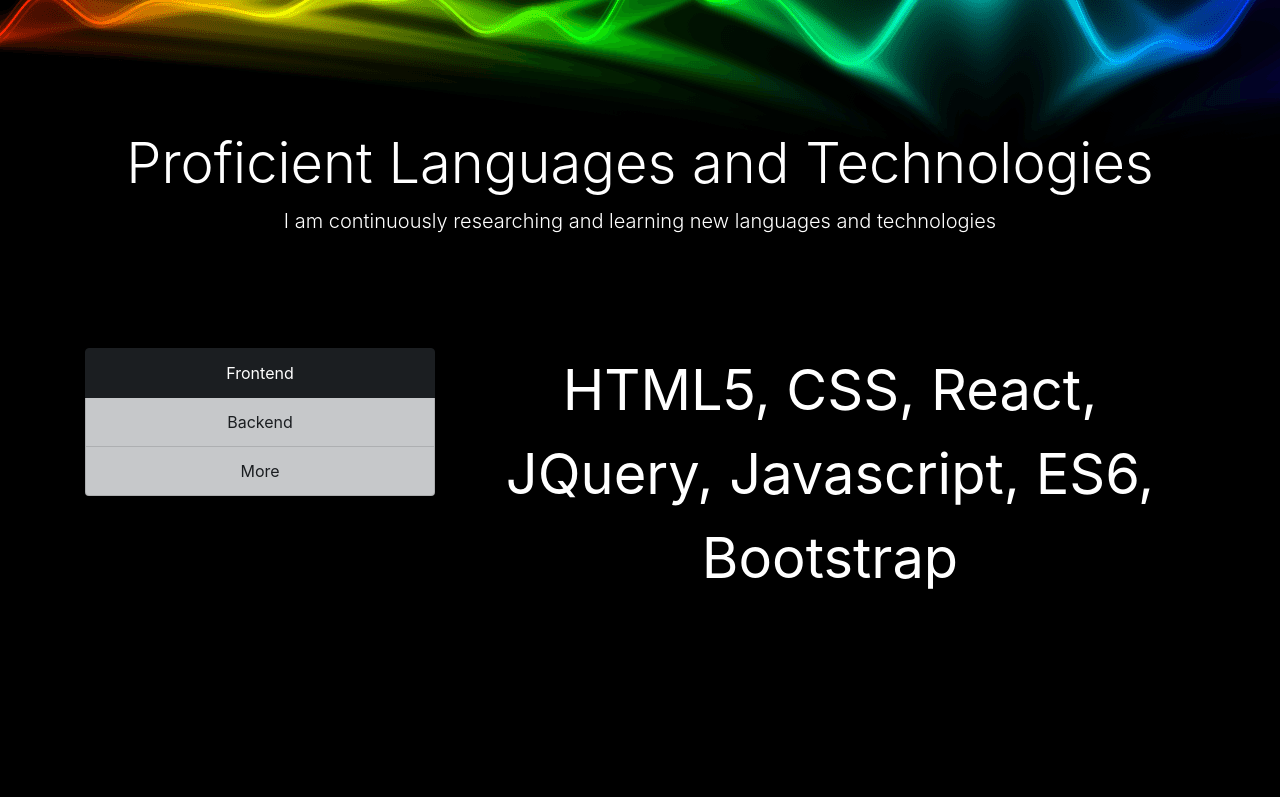
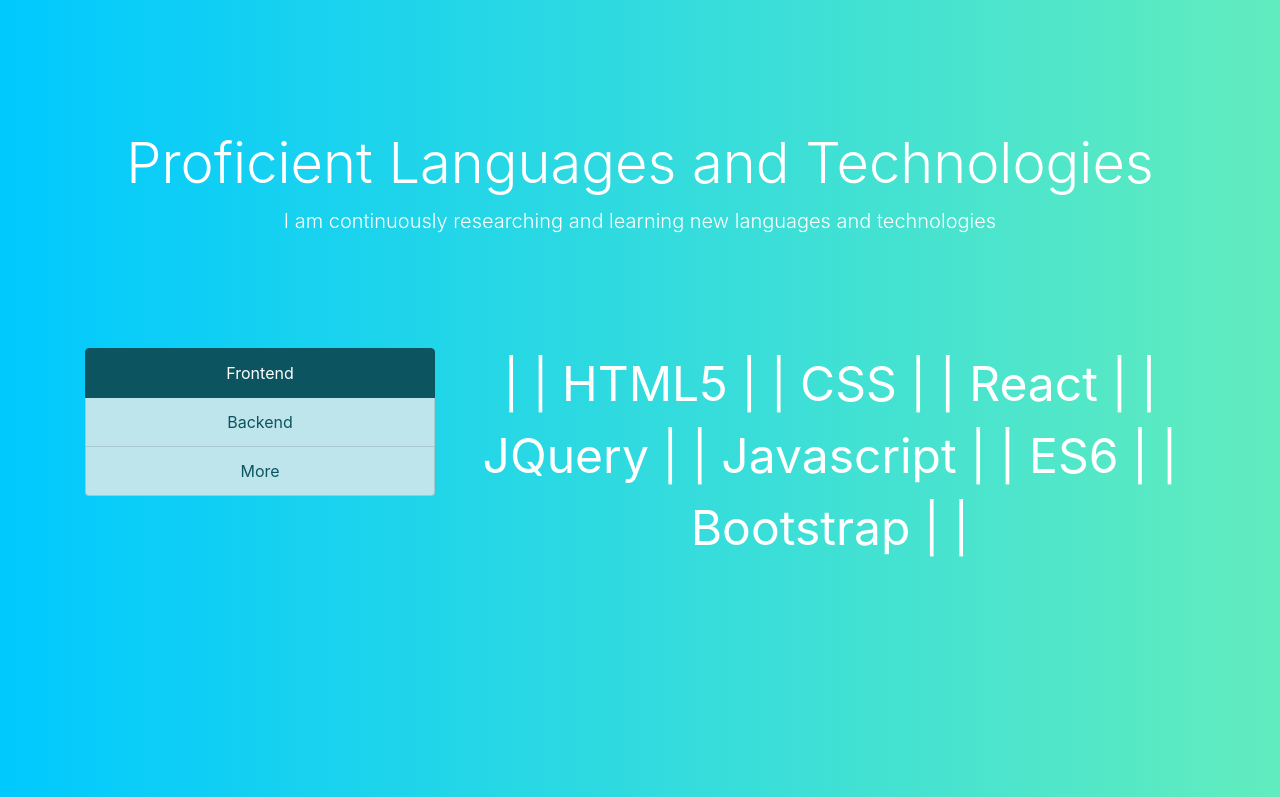
Before and after one commit to JINJ95/JJ-Portfolio, a React (Create React App) app: page /about in a window 1280 px wide. Shown: the part 1608-2405 px from the top of the page. Built offline with nearby package versions, Linux system fonts and the light colour scheme.

Commit message:
Updated Background and Colors

```diff
--- a/src/App.css
+++ b/src/App.css
@@ -3,7 +3,7 @@
 }
 body{
   /* background-color: rgb(40,44,49); */
-  background-image: url('./assets/pictures/colorWaves.png');
+  background-image: url('./assets/pictures/blueGreen.png');
   text-align: center;
   color: white;
 }
--- a/src/pages/about.jsx
+++ b/src/pages/about.jsx
@@ -22,9 +22,6 @@
                 </div>
                 <div className="col">
                     <div className="card bg-transparent" style={{ width: 18 + 'em' }}>
-                        <div className="card-body">
-                            <p style={{ color: 'white' }} className="card-text">I am Motivated and Fascinated about Living Life and Creating Software that improves our Quality of Life!</p>
-                        </div>
                         <img src={SkynI} className="card-img-top" alt="Me" />
                     </div>
                 </div>
@@ -39,20 +36,44 @@
             <Jumbotron title=" " subtitle=" " />
             <Jumbotron title="“Technology like art is a soaring exercise of the human imagination.”" subtitle='– Daniel Bell' />
             <Jumbotron title=" " subtitle=" " />
-            <Jumbotron title='Proficient Languages and Technologies' subtitle="I am continuously researching and learning new languages and technologies"/>
+            <Jumbotron title='Proficient Languages and Technologies' subtitle="I am continuously researching and learning new languages and technologies" />
             <div className="row">
                 <div className="col-4">
                     <div className="list-group" id="list-tab" role="tablist">
-                        <a className="list-group-item list-group-item-dark list-group-item-action active" id="list-Frontend-list" data-toggle="list" href="#list-home" role="tab" aria-controls="home">Frontend</a>
-                        <a className="list-group-item list-group-item-dark list-group-item-action" id="list-Backend-list" data-toggle="list" href="#list-profile" role="tab" aria-controls="profile">Backend</a>
-                        <a className="list-group-item list-group-item-dark list-group-item-action" id="list-More-list" data-toggle="list" href="#list-messages" role="tab" aria-controls="messages">More</a>
+                        <a className="list-group-item list-group-item-info list-group-item-action active" id="list-Frontend-list" data-toggle="list" href="#list-home" role="tab" aria-controls="home">Frontend</a>
+                        <a className="list-group-item list-group-item-info list-group-item-action" id="list-Backend-list" data-toggle="list" href="#list-profile" role="tab" aria-controls="profile">Backend</a>
+                        <a className="list-group-item list-group-item-info list-group-item-action" id="list-More-list" data-toggle="list" href="#list-messages" role="tab" aria-controls="messages">More</a>
                     </div>
                 </div>
                 <div className="col-8">
                     <div className="tab-content" id="nav-tabContent">
-                        <div className="tab-pane fade show active" id="list-home" role="tabpanel" aria-labelledby="list-Frontend-list" style={{ fontSize: "350%" }}>HTML5, CSS, React, JQuery, Javascript, ES6, Bootstrap</div>
-                        <div className="tab-pane fade" id="list-profile" role="tabpanel" aria-labelledby="list-Backend-list" style={{ fontSize: "350%" }}>MySQL, MongoDB, NoSQL, PHP, Express.js, Node.js, Handlebars</div>
-                        <div className="tab-pane fade" id="list-messages" role="tabpanel" aria-labelledby="list-More-list" style={{ fontSize: "350%" }}>Java, Python, Amazon Web Services, Google Firebase</div>
+                        <div className="tab-pane fade show active" id="list-home" role="tabpanel" aria-labelledby="list-Frontend-list" style={{ fontSize: "300%" }}>
+                        {`
+                        | | HTML5 |
+                        | CSS |
+                        | React |
+                        | JQuery |
+                        | Javascript |
+                        | ES6 |
+                        | Bootstrap | |
+                        `}</div>
+                        <div className="tab-pane fade" id="list-profile" role="tabpanel" aria-labelledby="list-Backend-list" style={{ fontSize: "350%" }}>
+                        {`
+                        | | MySQL |
+                        | MongoDB |
+                        | NoSQL |
+                        | PHP |
+                        | Express.js |
+                        | Node.js |
+                        | Handlebars | |
+                        `}</div>
+                        <div className="tab-pane fade" id="list-messages" role="tabpanel" aria-labelledby="list-More-list" style={{ fontSize: "350%" }}>
+                        {`
+                        || Java |
+                        | Python|
+                        | Amazon Web Services |
+                        | Google Firebase ||
+                        `}</div>
                     </div>
                 </div>
             </div>
--- a/src/pages/slcc.jsx
+++ b/src/pages/slcc.jsx
@@ -20,8 +20,7 @@
         <div className="container">
             <div>
                 <Jumbotron title="Salt Lake Community College" subtitle="Associate of Science in Computer Science" />
-                <h1>Completed Courses</h1>
-                <table class="table table-dark">
+                <table class="table table-info">
                     <thead>
                         <tr>
                             <th scope="col">Subject</th>
@@ -37,28 +36,28 @@
                             <td>1010</td>
                             <td>Elements of Effective Communication</td>
                             <td>A</td>
-                            <td><button onClick={() => gotoMyself()}>Myself As a Communicator</button></td>
+                            <td><button className="btn btn-info" onClick={() => gotoMyself()}>Myself As a Communicator</button></td>
                         </tr>
                         <tr>
                             <td>MUSC</td>
                             <td>1080</td>
                             <td>World Music</td>
                             <td>A</td>
-                            <td><button onClick={() => gotoMusic()}>Musical Culture Research</button></td>
+                            <td><button className="btn btn-info" onClick={() => gotoMusic()}>Musical Culture Research</button></td>
                         </tr>
                         <tr>
                             <td>PHYS</td>
                             <td>1040</td>
                             <td>Elementary Astronomy</td>
                             <td>B</td>
-                            <td><button onClick={() => gotoAstronomy()}>Astronomy Conversation</button></td>
+                            <td><button className="btn btn-info" onClick={() => gotoAstronomy()}>Astronomy Conversation</button></td>
                         </tr>
                         <tr>
                             <td>MATH</td>
                             <td>1060</td>
                             <td>Trigonometry</td>
                             <td>B</td>
-                            <td><button onClick={() => gotoLostTreasure()}>Lost Treasure!</button></td>
+                            <td><button className="btn btn-info" onClick={() => gotoLostTreasure()}>Lost Treasure!</button></td>
                         </tr>
                         <tr>
                             <td>CSIS</td>
--- a/src/pages/uofu.jsx
+++ b/src/pages/uofu.jsx
@@ -12,10 +12,9 @@
         <div className="container">
             <div>
                 <Jumbotron title="University of Utah" subtitle="Current Student BS in Computer Science" />
-                <h2>Full Stack Web Development Certificate</h2>
-                <br/>
+                <Jumbotron title="Full Stack Web Development Certificate" subtitle="August 2020" />
                 <iframe title="Certificate" src={Certificate} width="35%" height="400" style={{border:"none"}}/>
-                {/* <button type="button" className="btn btn-secondary" onClick={() => goto()}>Projects</button> */}
+                <Jumbotron title="" subtitle="" />
             </div>
         </div>
     );
```
Also changed, not shown: src/assets/pictures/blueGreen.png (added).
